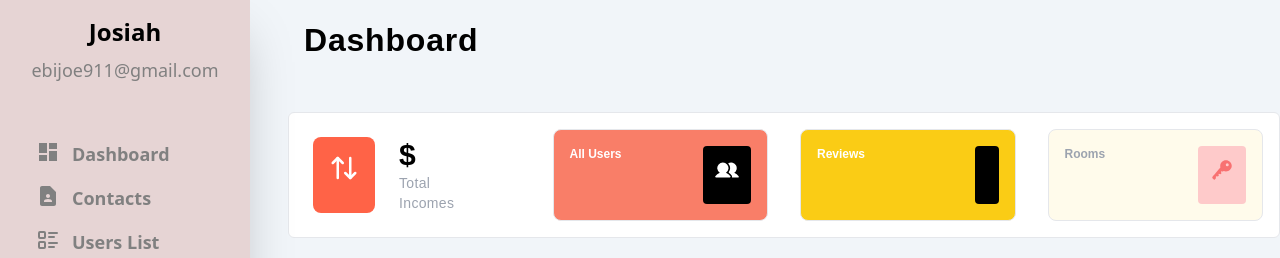
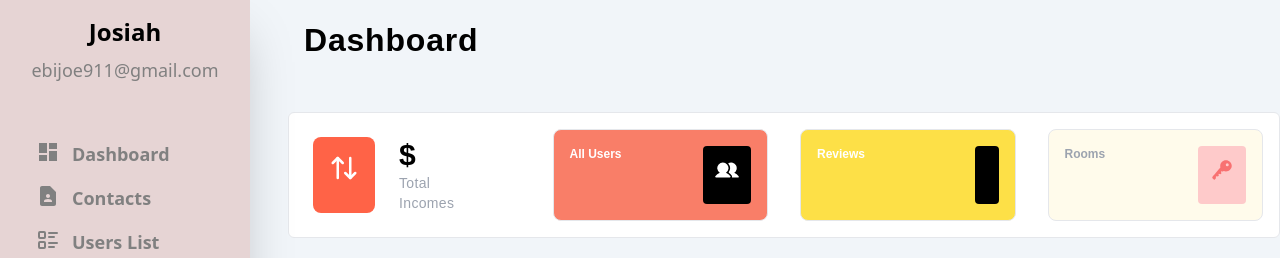
Before and after one commit to Ebi-Joe/Hotel-Frontend, a React (Vite) app: page /hotelControllerDash in a window 1280 px wide. Shown: the top 258 px of the page. Built offline with nearby package versions, Linux system fonts and the light colour scheme; no server answers.

Commit message:
Small Changs

```diff
--- a/src/Admin/Dashboard.jsx
+++ b/src/Admin/Dashboard.jsx
@@ -34,7 +34,7 @@ function Dashboard() {
                             <PiUsersFill />
                         </div>
                     </div>
-                    <div className="flex p-4 justify-between bg-yellow-400 rounded-lg text-white border m-4">
+                    <div className="flex p-4 justify-between bg-yellow-300 rounded-lg text-white border m-4">
                         <div className="txt">
                             <h1 className='font-bold text-xl'>{totalReviews}</h1>
                             <h1 className='text-xs font-semibold'>Reviews</h1>
```
